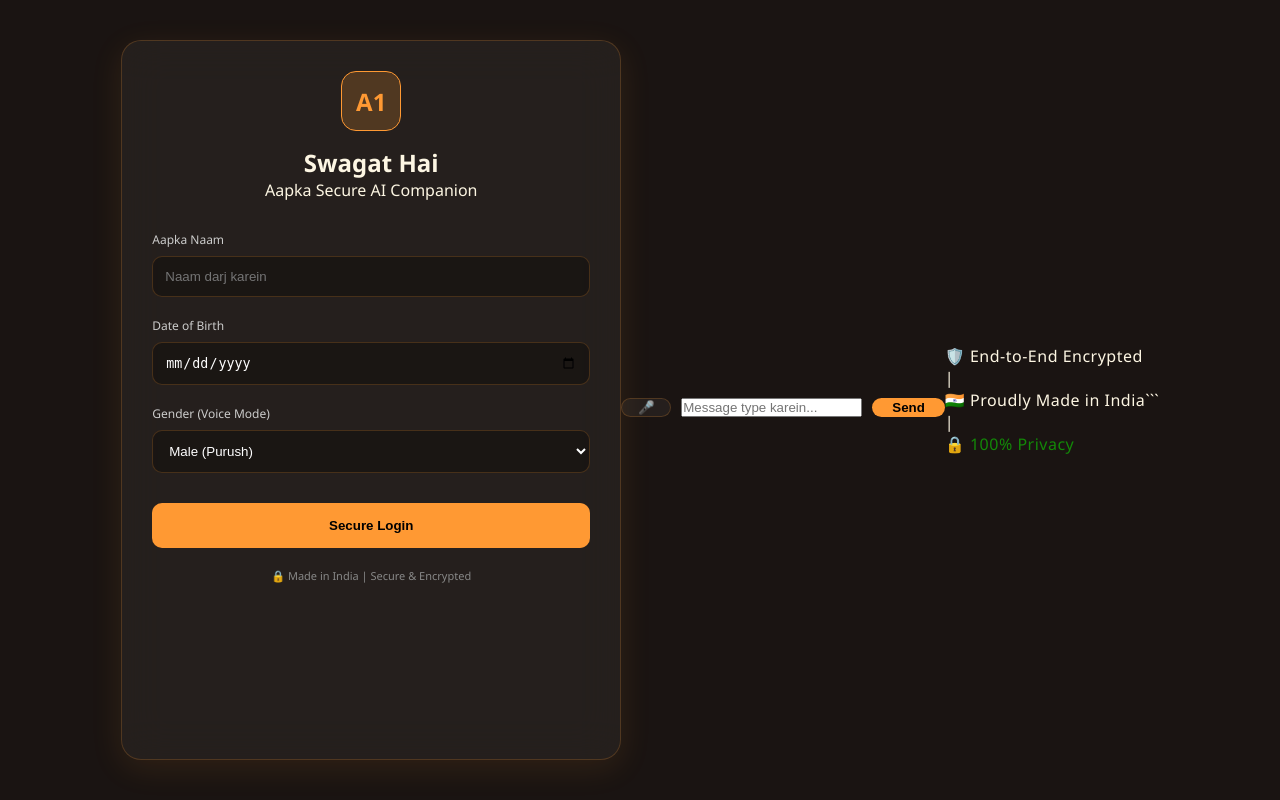
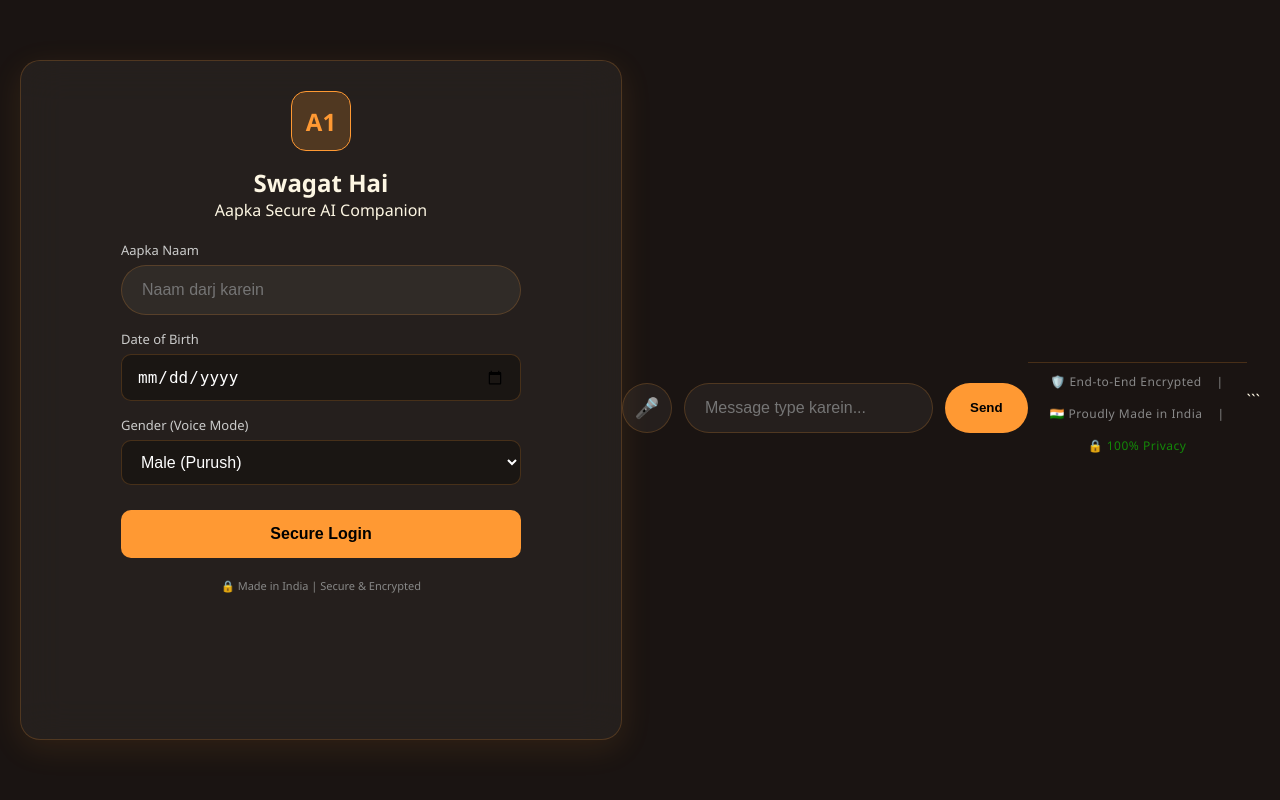
Before and after one commit to Pawan7489/One, a Flask app: page / in a window 1280 px wide. Run offline with Flask 3, Linux system fonts and the light colour scheme.

Commit message:
Update style.css

````diff
--- a/static/css/style.css
+++ b/static/css/style.css
@@ -1,3 +1,4 @@
+/* --- Base Variables & Reset --- */
 :root {
     --bg-color: #1a1412;
     --panel-bg: rgba(255, 245, 235, 0.05);
@@ -7,30 +8,44 @@
     --border-color: rgba(255, 153, 51, 0.2);
 }
 
-* { box-sizing: border-box; margin: 0; padding: 0; }
+* {
+    box-sizing: border-box;
+    margin: 0;
+    padding: 0;
+}
 
+/* --- Body Settings (Sabhi screens ke liye base) --- */
 body {
     background-color: var(--bg-color);
     color: var(--text-color);
-    font-family: 'Segoe UI', sans-serif;
-    display: flex; justify-content: center; align-items: center;
-    height: 100vh;
+    font-family: 'Segoe UI', Tahoma, Geneva, Verdana, sans-serif;
+    display: flex;
+    justify-content: center;
+    align-items: center;
+    min-height: 100vh;
+    padding: 10px; /* Mobile par screen ke kinaro se thoda gap */
 }
 
+/* --- Main Container (Mobile First Approach) --- */
 .main-container {
-    width: 100%; max-width: 500px; height: 90vh;
+    width: 100%;
+    max-width: 100%; /* Mobile par full width */
+    height: 95vh; /* Mobile par lagbhag full height */
     background: var(--panel-bg);
     border: 1px solid var(--border-color);
-    border-radius: 20px; display: flex; flex-direction: column;
-    padding: 30px; box-shadow: 0 8px 32px rgba(255, 153, 51, 0.1);
+    border-radius: 15px;
+    display: flex;
+    flex-direction: column;
+    padding: 15px;
+    box-shadow: 0 8px 32px rgba(255, 153, 51, 0.1);
     backdrop-filter: blur(20px);
+    transition: all 0.3s ease; /* Smooth transition jab screen resize ho */
 }
 
-/* Hidden Class for switching screens */
 .hidden { display: none !important; }
 
-/* Login Screen Styles */
-.text-center { text-align: center; margin-bottom: 30px; }
+/* --- Login Screen Styles --- */
+.text-center { text-align: center; margin-bottom: 20px; }
 .logo-box {
     width: 60px; height: 60px; background: rgba(255,153,51,0.2);
     border: 1px solid var(--saffron); border-radius: 15px;
@@ -38,66 +53,88 @@ body {
     font-size: 24px; font-weight: bold; color: var(--saffron);
     margin: 0 auto 15px auto;
 }
-.input-group { margin-bottom: 20px; }
-.input-group label { display: block; font-size: 12px; margin-bottom: 8px; color: #ccc; }
+#login-form {
+    max-width: 400px; /* Login form ko center me rakhne ke liye */
+    margin: 0 auto;
+    width: 100%;
+}
+.input-group { margin-bottom: 15px; }
+.input-group label { display: block; font-size: 13px; margin-bottom: 6px; color: #ccc; }
 .input-group input, .input-group select {
-    width: 100%; padding: 12px; border-radius: 10px;
+    width: 100%; padding: 12px 15px; border-radius: 10px;
     border: 1px solid var(--border-color); background: rgba(0,0,0,0.3);
-    color: white; outline: none;
+    color: white; outline: none; font-size: 16px; /* 16px se mobile par auto-zoom nahi hota */
 }
 .btn-primary {
     width: 100%; padding: 15px; background: var(--saffron);
     color: black; font-weight: bold; border: none; border-radius: 10px;
-    cursor: pointer; margin-top: 10px;
+    cursor: pointer; margin-top: 10px; font-size: 16px; transition: 0.3s;
 }
-.trust-badge {
-    text-align: center; font-size: 11px; color: #888; margin-top: 20px;
-}
+.btn-primary:hover { background: #e68a2e; }
+.trust-badge { text-align: center; font-size: 11px; color: #888; margin-top: 20px; }
 
-/* Chat Screen Styles */
+/* --- Chat Screen Styles --- */
 .header { display: flex; justify-content: space-between; align-items: center; border-bottom: 1px solid var(--border-color); padding-bottom: 10px; }
-.logo { color: var(--saffron); }
+.logo { color: var(--saffron); font-size: 22px; }
 .mode-badge { background: rgba(19, 136, 8, 0.2); color: var(--green); padding: 5px 10px; border-radius: 15px; font-size: 12px; border: 1px solid var(--green); }
-.hologram-container { display: flex; flex-direction: column; align-items: center; margin: 20px 0; }
-.hologram { width: 70px; height: 70px; border-radius: 50%; display: flex; justify-content: center; align-items: center; font-weight: bold; color: black; transition: all 0.3s ease; }
+
+.hologram-container { display: flex; flex-direction: column; align-items: center; margin: 15px 0; }
+.hologram { width: 60px; height: 60px; border-radius: 50%; display: flex; justify-content: center; align-items: center; font-weight: bold; color: black; transition: all 0.3s ease; font-size: 14px;}
 .hologram.idle { background-color: #555; box-shadow: 0 0 15px #555; }
 .hologram.listening { background-color: var(--green); box-shadow: 0 0 40px var(--green); animation: pulse 1s infinite; }
 .hologram.speaking { background-color: var(--saffron); box-shadow: 0 0 40px var(--saffron); animation: pulse 1.5s infinite; }
-#status-text { font-size: 12px; margin-top: 10px; color: #aaa; }
+#status-text { font-size: 12px; margin-top: 8px; color: #aaa; }
 @keyframes pulse { 0% { transform: scale(1); } 50% { transform: scale(1.1); } 100% { transform: scale(1); } }
-.chat-box { flex: 1; overflow-y: auto; padding: 10px; display: flex; flex-direction: column; gap: 15px; scrollbar-width: none; }
-.message { max-width: 80%; padding: 12px 18px; border-radius: 20px; font-size: 14px; line-height: 1.4; }
-.user-message { align-self: flex-end; background-color: var(--saffron); color: black; font-weight: 600; }
-.ai-message { align-self: flex-start; background-color: var(--panel-bg); border: 1px solid var(--border-color); }
-.input-area { display: flex; gap: 10px; margin-top: 15px; }
-.mic-btn { width: 50px; background: var(--panel-bg); border: 1px solid var(--border-color); color: white; border-radius: 25px; cursor: pointer; }
-.mic-btn.active { background: var(--green); color: black; }
-.send-btn { padding: 0 20px; background: var(--saffron); color: black; border: none; border-radius: 25px; cursor: pointer; font-weight: bold; }
+
+.chat-box { flex: 1; overflow-y: auto; padding: 10px 5px; display: flex; flex-direction: column; gap: 15px; scrollbar-width: none; }
+.message { max-width: 85%; padding: 12px 16px; border-radius: 18px; font-size: 14px; line-height: 1.5; word-wrap: break-word; }
+.user-message { align-self: flex-end; background-color: var(--saffron); color: black; font-weight: 600; border-bottom-right-radius: 4px; }
+.ai-message { align-self: flex-start; background-color: var(--panel-bg); border: 1px solid var(--border-color); border-bottom-left-radius: 4px; }
+
+/* --- Input Area --- */
+.input-area { display: flex; gap: 8px; margin-top: 15px; align-items: center; }
+.mic-btn { flex-shrink: 0; width: 45px; height: 45px; background: var(--panel-bg); border: 1px solid var(--border-color); color: white; border-radius: 50%; cursor: pointer; display: flex; justify-content: center; align-items: center; font-size: 18px; transition: 0.3s;}
+.mic-btn.active { background: var(--green); color: black; border-color: var(--green); }
+input[type="text"] { flex: 1; padding: 12px 15px; border-radius: 25px; border: 1px solid var(--border-color); background: var(--panel-bg); color: white; outline: none; font-size: 15px; min-width: 0; }
+.send-btn { flex-shrink: 0; padding: 0 15px; height: 45px; background: var(--saffron); color: black; border: none; border-radius: 25px; cursor: pointer; font-weight: bold; transition: 0.3s;}
+
+/* --- Security Footer --- */
+.security-footer { text-align: center; font-size: 10px; color: #888; margin-top: 15px; padding-top: 10px; border-top: 1px solid var(--border-color); display: flex; flex-wrap: wrap; justify-content: center; gap: 8px; font-weight: 500; }
+.security-footer span { display: flex; align-items: center; letter-spacing: 0.5px; }
 
 
----
+/* =========================================
+   RESPONSIVE MEDIA QUERIES (Jadu yahan hai)
+   ========================================= */
 
-### 2. CSS में बदलाव (`static/css/style.css`)
-
-इस नए Footer को खूबसूरत और एकदम असली (Corporate-style) दिखाने के लिए, अपनी `style.css` फाइल को खोलें और एकदम नीचे (सबसे आखिर में) यह डिज़ाइन कोड पेस्ट कर दें:
-
-```css
-/* --- Security Trust Badge Styles --- */
-.security-footer {
-    text-align: center;
-    font-size: 11px;
-    color: #888;
-    margin-top: 15px;
-    padding-top: 10px;
-    border-top: 1px solid var(--border-color);
-    display: flex;
-    justify-content: center;
-    gap: 10px;
-    font-weight: 500;
+/* 💻 TABLET STYLES (768px aur usse badi screen ke liye) */
+@media (min-width: 768px) {
+    .main-container {
+        max-width: 700px; /* Tablet par thoda chouda */
+        height: 90vh;
+        padding: 25px;
+        border-radius: 20px;
+    }
+    .message { max-width: 75%; font-size: 15px; }
+    .hologram { width: 70px; height: 70px; font-size: 16px; }
+    .security-footer { font-size: 11px; gap: 12px; }
+    .input-area { gap: 12px; }
+    .mic-btn { width: 50px; height: 50px; font-size: 20px;}
+    input[type="text"] { padding: 15px 20px; font-size: 16px; }
+    .send-btn { padding: 0 25px; height: 50px; }
 }
 
-.security-footer span {
-    display: flex;
-    align-items: center;
-    letter-spacing: 0.5px;
+/* 🖥️ DESKTOP/PC STYLES (1024px aur usse badi screen ke liye) */
+@media (min-width: 1024px) {
+    body { padding: 20px; }
+    .main-container {
+        max-width: 900px; /* PC par ekdum wide dashboard view */
+        height: 85vh;
+        padding: 30px;
+    }
+    .header h1.logo { font-size: 28px; }
+    .mode-badge { font-size: 14px; padding: 6px 15px; }
+    .hologram { width: 80px; height: 80px; font-size: 18px; }
+    .message { max-width: 65%; font-size: 16px; padding: 14px 20px;}
+    .security-footer { font-size: 12px; gap: 15px; }
 }
````
